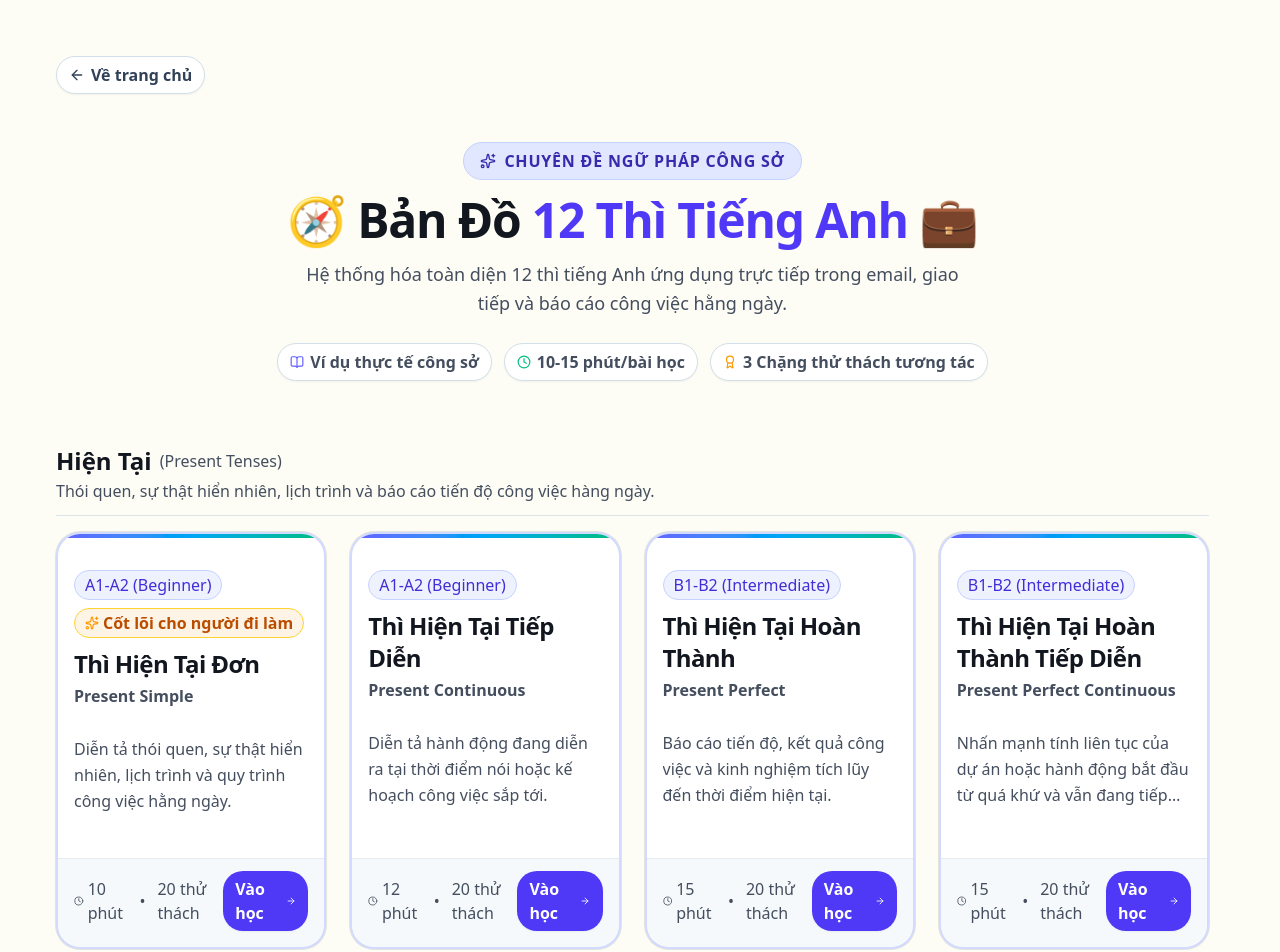
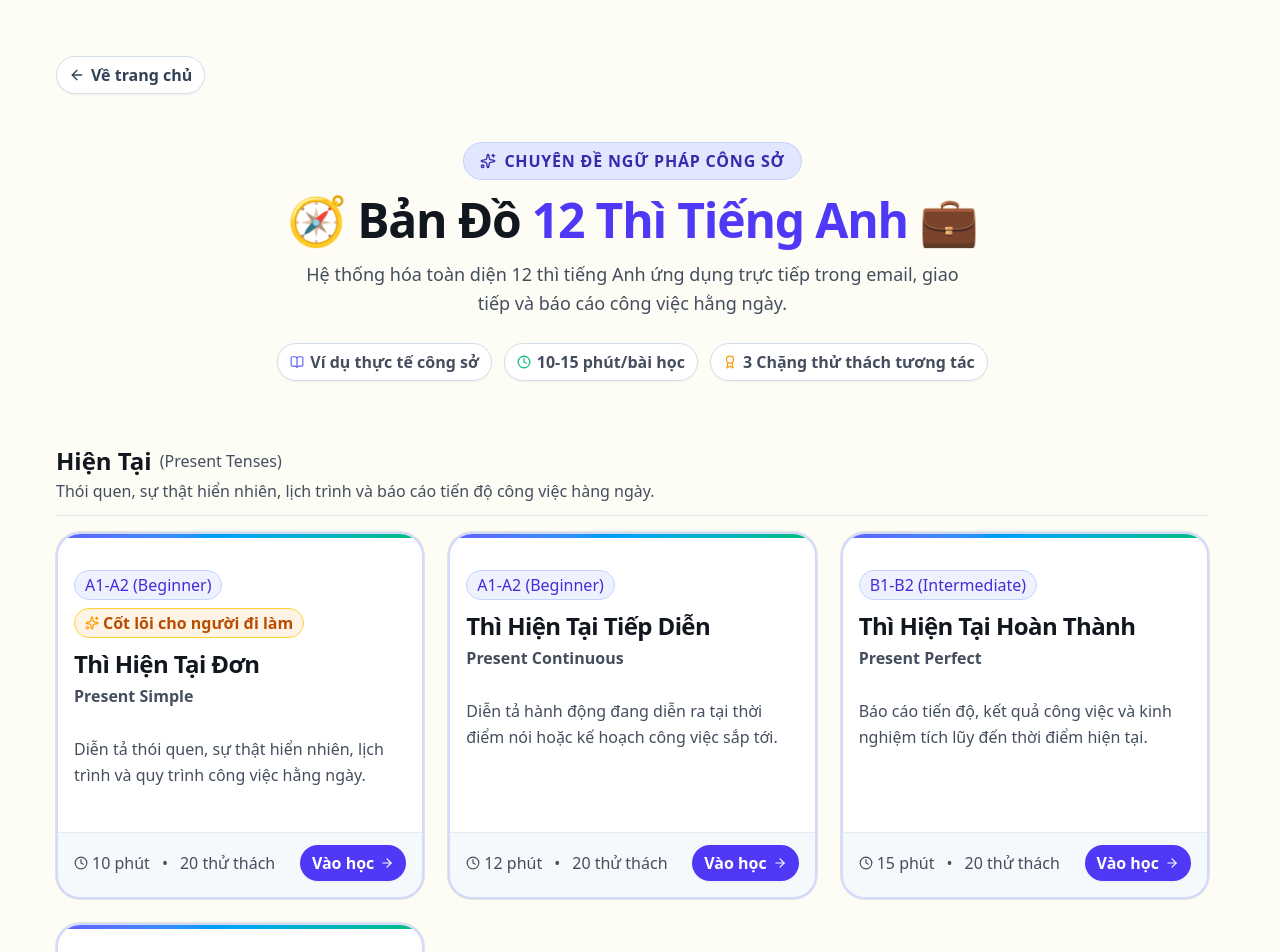
Before and after one commit to lehung1109/gamehub, a Next.js app: page /tenses in a window 1280 px wide. Shown: the top 952 px of the page. Built offline with nearby package versions, Linux system fonts and the light colour scheme.

Commit message:
fix(tenses): display tense group cards in 3 columns on desktop to prevent wrapping

```diff
--- a/src/components/tenses/TenseHubMap.tsx
+++ b/src/components/tenses/TenseHubMap.tsx
@@ -137,7 +137,7 @@ export function TenseHubMap({ tenses }: TenseHubMapProps) {
                   </div>
                 </div>
 
-                <div className="grid grid-cols-1 sm:grid-cols-2 lg:grid-cols-4 gap-4 sm:gap-6">
+                <div className="grid grid-cols-1 sm:grid-cols-2 lg:grid-cols-3 gap-4 sm:gap-6">
                   {groupTenses.map((tense) => (
                     <TenseCard
                       key={tense.id}
```
Also changed, not shown: 1 other file (tests, documents, lock files or other folders).
